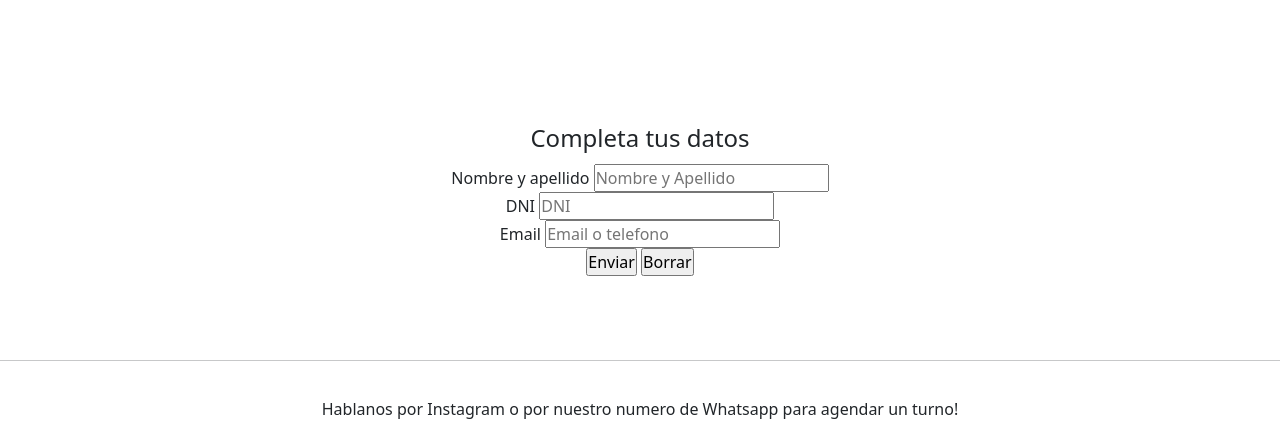
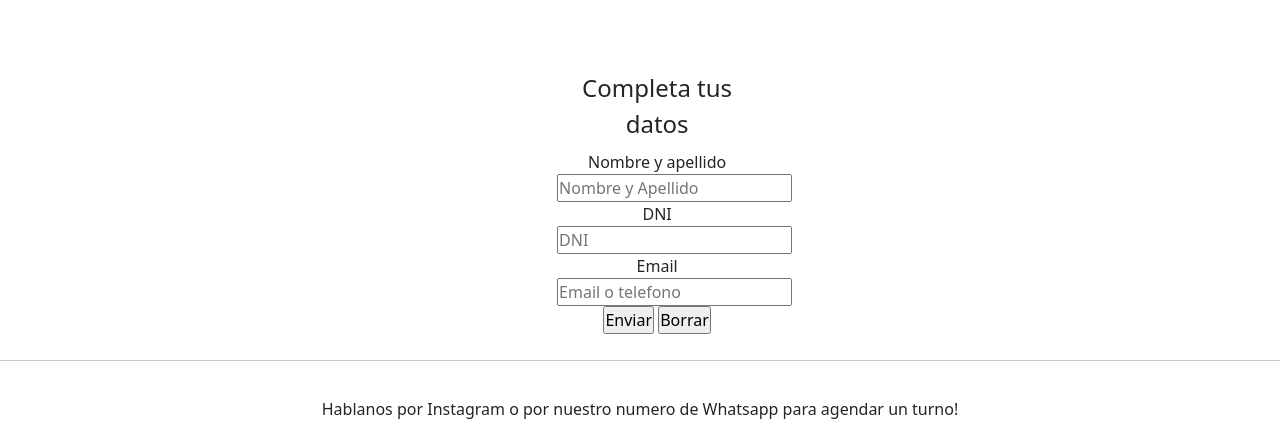
Before and after one commit to Jms2162/Ruca-Pediatric, a plain HTML site: page pages/turnos.html in a window 1280 px wide. Shown: the part 366-792 px from the top of the page. Drawn offline with nearby package versions, Linux system fonts and the light colour scheme.

Commit message:
aca se hizo que el formulario de turnos funcione correctamente

```diff
--- a/css/style.css
+++ b/css/style.css
@@ -125,10 +125,14 @@ main{
 
 /*turnos.html*/
 
+.main-turnos{
+    height: 25rem;
+}
 
 .modifica-formulario{
     height: 50px;
     width: 200px;
+    margin-left: 4.5rem;
 
 
 }
@@ -220,6 +224,9 @@ main{
     .main-turnos{
         height: 25rem;
     }
+    .modifica-formulario{
+        margin-left: 43%;
+    }
 
     /*Preguntas frecuentes desktop*/
 
--- a/pages/turnos.html
+++ b/pages/turnos.html
@@ -58,9 +58,10 @@
         <h1 class="titulos-principales">Turnos</h1>
 
         <div class="div-main">
-            <form class="modifica-formulario"></form>
+            <form class="modifica-formulario">
 
                 <fieldset>
+
                     <legend>Completa tus datos</legend>
 
 
@@ -69,6 +70,7 @@
                       <input type="text" id="nombre" name="nombre" required placeholder="Nombre y Apellido"> <!--debe ir con text para poder escribir letras-->
                   </div>
                   <div class="dni">
+
 
                     <label for="DNI">   DNI    </label>
                     <input type="DNI" id="DNI" name="DNI" required placeholder="DNI">
```
Lines whose indentation alone changed are shown as unchanged.
